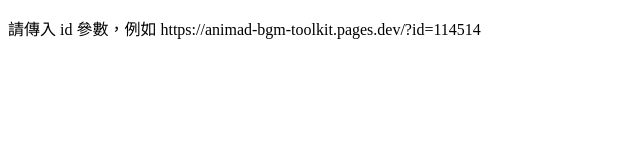
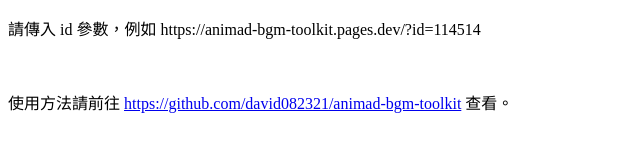
Before and after one commit to david082321/animad-bgm-toolkit, a plain HTML site: page index.html in a window 1280 px wide. Shown: the whole page, without its empty margins (0-640 px from the left). Drawn offline with Linux system fonts and the light colour scheme.

Commit message:
Update index.html

```diff
--- a/index.html
+++ b/index.html
@@ -17,7 +17,7 @@
     const nameParam = urlParams.get('name');
 
     if (!bgmIdParam) {
-      document.body.innerHTML = '<p>請傳入 id 參數，例如 https://animad-bgm-toolkit.pages.dev/?id=114514</p>';
+      document.body.innerHTML = '<p>請傳入 id 參數，例如 https://animad-bgm-toolkit.pages.dev/?id=114514</p><br/><p>使用方法請前往 <a href="https://github.com/david082321/animad-bgm-toolkit">https://github.com/david082321/animad-bgm-toolkit</a> 查看。</p>';
       throw new Error('bgmId not provided');
     }
 
```
